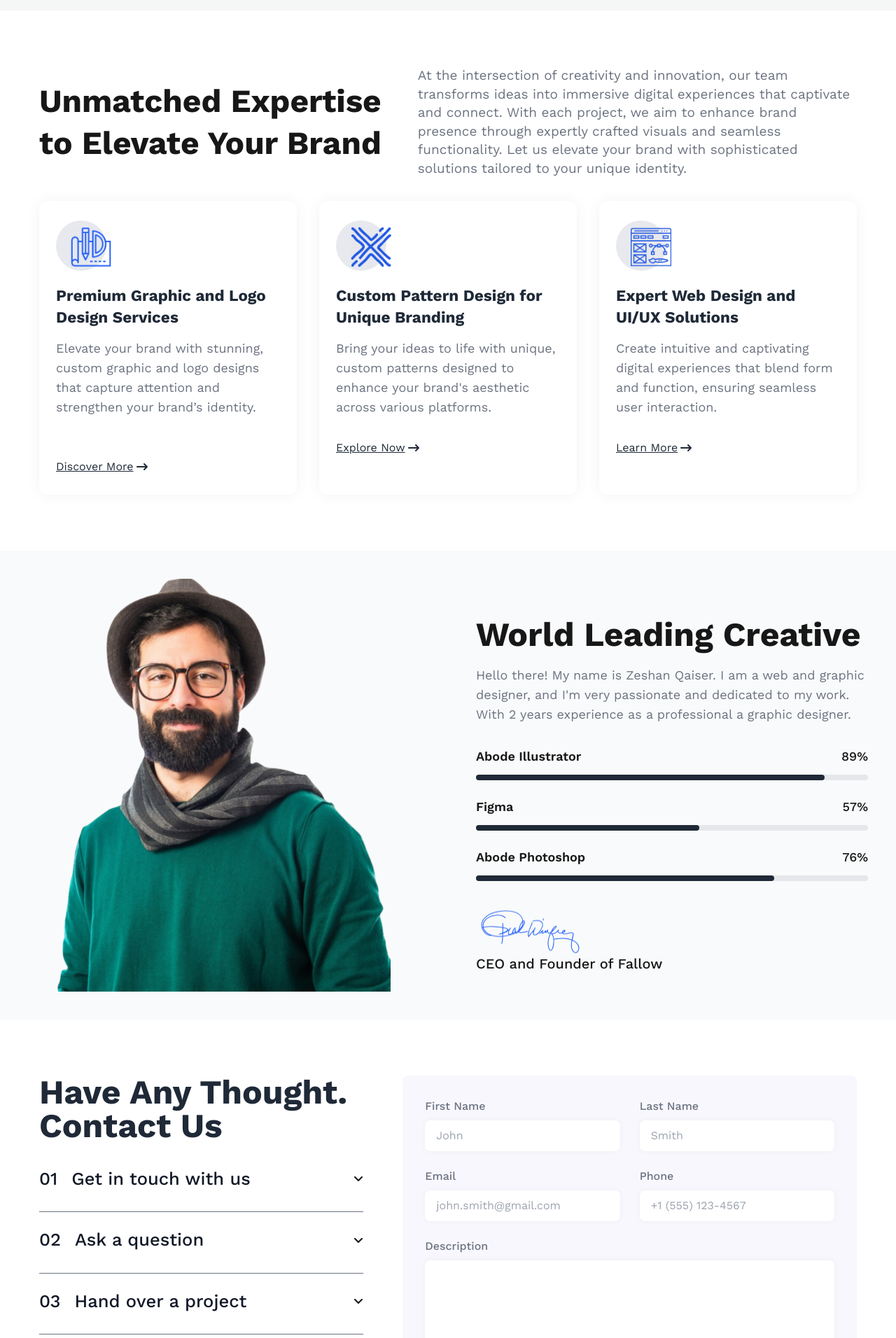
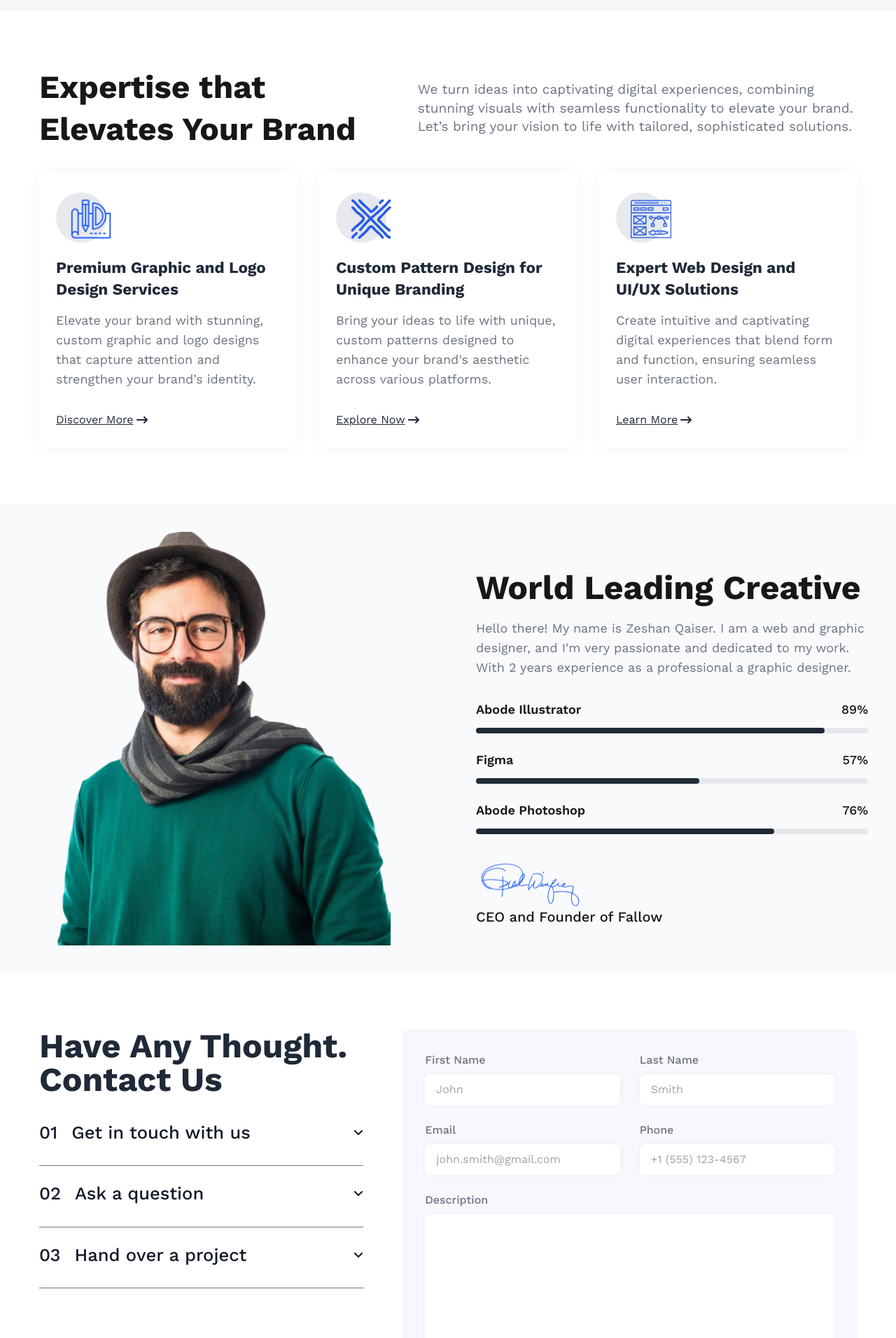
Before and after one commit to MusaZeshan-IT/zeshan-qaiser-portfolio, a Next.js app: page / in a window 1280 px wide. Shown: the part 768-2680 px from the top of the page at 70% size. Built offline with nearby package versions, Linux system fonts and the light colour scheme.

Commit message:
The website is now completely responsive.

```diff
--- a/app/components/Contact.jsx
+++ b/app/components/Contact.jsx
@@ -18,84 +18,38 @@ const Contact = () => {
                     Have Any Thought. <br className='lg:block hidden' /> Contact Us
                 </h2>
                 <div className='flex flex-col gap-5 mt-8'>
-                    {/* Get in touch with us */}
-                    <div>
+
+                    {/* Reusable Dropdown Section */}
+                    {[
+                        { title: "Get in touch with us", content: "We're here to answer your questions and help with any inquiries you may have." },
+                        { title: "Ask a question", content: "Got something on your mind? Feel free to ask us anything, and we'll get back to you shortly." },
+                        { title: "Hand over a project", content: "Ready to get started on your next big project? Let us know how we can support you from start to finish." }
+                    ].map((section, index) => (
+                        <div key={index}>
                             <div
-                            className='flex items-center justify-between border-b border-gray-500 pb-7 cursor-pointer'
-                            onClick={() => toggleSection(1)}
+                                className='flex justify-between items-center border-b border-gray-500 pb-7 cursor-pointer'
+                                onClick={() => toggleSection(index + 1)}
                             >
-                            <h3 className='text-gray-900 font-medium text-[25.5px]'>
-                                <span className='me-5'>01</span>
-                                Get in touch with us
+                                <h3 className='text-gray-900 font-medium xs:text-[25.5px] text-[23.5px]'>
+                                    <span className='xs:me-5 2xs-custom:me-4 me-3'>{`0${index + 1}`}</span>
+                                    {section.title}
                                 </h3>
                                 <FontAwesomeIcon
-                                icon={openSection === 1 ? faAngleUp : faAngleDown}
+                                    icon={openSection === index + 1 ? faAngleUp : faAngleDown}
                                     height={18}
-                                className='ml-3'
+                                    className='xs:ml-3 ml-2'
                                 />
                             </div>
-                        {openSection === 1 && (
-                            <div className='overflow-hidden transition-all duration-500 ease-in-out mt-3 text-gray-600'>
-                                <p className='text-[17px] leading-[1.4]'>
-                                    We're here to answer your questions and assist you with any inquiries. Reach out to us
-                                    through the form and let's start a conversation. We value meaningful connections and are
-                                    always eager to hear from you!
+                            <div
+                                className={`overflow-hidden transition-[max-height] duration-500 ease-in-out ${openSection === index + 1 ? 'max-h-60' : 'max-h-0'
+                                    }`}
+                            >
+                                <p className='text-[17px] leading-[1.4] text-gray-600 mt-3 px-2 py-4'>
+                                    {section.content}
                                 </p>
                             </div>
-                        )}
                         </div>
-
-                    {/* Ask a question */}
-                    <div>
-                        <div
-                            className='flex items-center justify-between border-b border-gray-500 pb-7 cursor-pointer'
-                            onClick={() => toggleSection(2)}
-                        >
-                            <h3 className='text-gray-900 font-medium text-[25.5px]'>
-                                <span className='me-5'>02</span>
-                                Ask a question
-                            </h3>
-                            <FontAwesomeIcon
-                                icon={openSection === 2 ? faAngleUp : faAngleDown}
-                                height={18}
-                                className='ml-3'
-                            />
-                        </div>
-                        {openSection === 2 && (
-                            <div className='overflow-hidden transition-all duration-500 ease-in-out mt-3 text-gray-600'>
-                                <p className='text-[17px] leading-[1.4]'>
-                                    Got something on your mind? Whether it's about our services or anything else, ask away!
-                                    We're here to provide clear, thoughtful responses to help you make informed decisions.
-                                </p>
-                            </div>
-                        )}
-                    </div>
-
-                    {/* Hand over a project */}
-                    <div>
-                        <div
-                            className='flex items-center justify-between border-b border-gray-500 pb-7 cursor-pointer'
-                            onClick={() => toggleSection(3)}
-                        >
-                            <h3 className='text-gray-900 font-medium text-[25.5px]'>
-                                <span className='me-5'>03</span>
-                                Hand over a project
-                            </h3>
-                            <FontAwesomeIcon
-                                icon={openSection === 3 ? faAngleUp : faAngleDown}
-                                height={18}
-                                className='ml-3'
-                            />
-                        </div>
-                        {openSection === 3 && (
-                            <div className='overflow-hidden transition-all duration-500 ease-in-out mt-3 text-gray-600'>
-                                <p className='text-[17px] leading-[1.4]'>
-                                    Ready to get started on your next big project? Hand it over to us, and we'll ensure it
-                                    gets the attention it deserves. Let's build something amazing together.
-                                </p>
-                            </div>
-                        )}
-                    </div>
+                    ))}
                 </div>
             </div>
 
@@ -133,6 +87,6 @@ const Contact = () => {
             </div>
         </div>
     );
-}
+};
 
 export default Contact;
--- a/app/components/Services.jsx
+++ b/app/components/Services.jsx
@@ -9,59 +9,59 @@ import WDIcon from '../../public/icons/wd-icon.png';
 const Services = () => {
     return (
         <div className='2xl:px-20 xl-custom:px-16 xl:px-14 lg-custom:px-12 lg:px-10 md-custom:px-8 md:px-6 px-4'>
-            <div className='w-full flex items-center xl:gap-x-12 lg-custom:gap-x-10 gap-x-8'>
-                <h1 className='xl:w-[44%] lg-custom:w-[46%] w-[48%] font-bold xl:text-[46px] lg-custom:text-[42px] text-[38px] leading-[1.3]'>
-                    Unmatched Expertise to Elevate Your Brand
+            <div className='w-full flex lg:flex-row flex-col lg:items-center xl:gap-x-12 lg-custom:gap-x-10 gap-x-8 gap-y-3'>
+                <h1 className='xl:w-[44%] lg-custom:w-[46%] lg:w-[48%] font-bold xl:text-[46px] lg-custom:text-[42px] lg:text-[38px] md:text-[34px] text-[30px] leading-[1.3]'>
+                    Expertise that Elevates Your Brand
                 </h1>
-                <p className='xl:w-[56%] lg-custom:w-[54%] w-[52%] text-gray-500 lg-custom:text-[19px] text-[17px] leading-[1.4]'>
-                    At the intersection of creativity and innovation, our team transforms ideas into immersive digital experiences that captivate and connect. With each project, we aim to enhance brand presence through expertly crafted visuals and seamless functionality. Let us elevate your brand with sophisticated solutions tailored to your unique identity.
+                <p className='xl:w-[56%] lg-custom:w-[54%] lg:w-[52%] text-gray-500 lg-custom:text-[19px] lg:text-[17px] text-lg leading-[1.4]'>
+                    We turn ideas into captivating digital experiences, combining stunning visuals with seamless functionality to elevate your brand. Let’s bring your vision to life with tailored, sophisticated solutions.
                 </p>
             </div>
 
             {/* Static Services Display */}
-            <div className='grid lg:grid-cols-3 grid-cols-2 gap-8 mt-8'>
+            <div className='grid lg:grid-cols-3 md:grid-cols-2 grid-cols-1 xl:gap-8 lg-custom:gap-6 lg:gap-4 gap-8 lg:mt-8 mt-14'>
                 {/* Service 1 */}
-                <div className='bg-white shadow-[0_0_20px_0.1px_rgba(0,0,0,0.05)] rounded-xl py-7 px-6 flex flex-col min-h-[420px] w-full'>
+                <div className='bg-white shadow-[0_0_20px_0.1px_rgba(0,0,0,0.05)] rounded-xl py-7 px-6 flex flex-col min-h-[380px] w-full'>
                     <div className='grid place-items-center bg-[rgb(231,233,238)] rounded-full h-[72px] w-[72px] p-[7px]'>
                         <Image className='relative left-[14px] top-[2px] h-full w-full' width={72} height={72} src={GDIcon} alt="Graphic Design Icon" />
                     </div>
-                    <h2 className='text-gray-800 mt-5 font-bold text-[22.5px] leading-snug'>
+                    <h2 className='text-gray-800 mt-5 font-bold lg-custom:text-[22.5px] lg:text-[20px] md:text-[22.5px] xs:text-[25px] text-[22px] leading-snug'>
                         Premium Graphic and Logo Design Services
                     </h2>
-                    <p className='text-gray-500 text-lg mt-4 flex-grow'>
+                    <p className='text-gray-500 lg-custom:text-lg lg:text-[17px] md:text-lg xs:text-xl text-[18.7px] leading-normal lg-custom:mt-4 lg:mt-3 mt-4'>
                         Elevate your brand with stunning, custom graphic and logo designs that capture attention and strengthen your brand’s identity.
                     </p>
-                    <p className='text-gray-800 mt-8 text-base underline flex gap-x-1 items-center'>
+                    <p className='text-gray-800 mt-8 md:text-base xs:text-lg text-[16.7px] underline flex gap-x-1 items-center'>
                         Discover More
                         <FontAwesomeIcon className='h-4' icon={faArrowRightLong} />
                     </p>
                 </div>
 
                 {/* Service 2 */}
-                <div className='bg-white shadow-[0_0_20px_0.1px_rgba(0,0,0,0.05)] rounded-xl py-7 px-6 min-h-[420px] w-full'>
+                <div className='bg-white shadow-[0_0_20px_0.1px_rgba(0,0,0,0.05)] rounded-xl py-7 px-6 min-h-[380px] w-full'>
                     <div className='grid place-items-center bg-[rgb(231,233,238)] rounded-full h-[72px] w-[72px] p-[7px]'>
                         <Image className='relative left-[14px] top-[2px] h-full w-full' width={72} height={72} src={PDIcon} alt="Pattern Design Icon" />
                     </div>
-                    <h2 className='text-gray-800 mt-5 font-bold text-[22.5px] leading-snug'>Custom Pattern Design for Unique Branding</h2>
-                    <p className='text-gray-500 text-lg mt-4'>
+                    <h2 className='text-gray-800 mt-5 font-bold lg-custom:text-[22.5px] lg:text-[20px] md:text-[22.5px] xs:text-[25px] text-[22px] leading-snug'>Custom Pattern Design for Unique Branding</h2>
+                    <p className='text-gray-500 lg-custom:text-lg lg:text-[17px] md:text-lg xs:text-xl text-[18.7px] leading-normal lg-custom:mt-4 lg:mt-3 mt-4'>
                         Bring your ideas to life with unique, custom patterns designed to enhance your brand's aesthetic across various platforms.
                     </p>
-                    <p className='text-gray-800 mt-8 text-base underline flex gap-x-1 items-center'>
+                    <p className='text-gray-800 mt-8 md:text-base xs:text-lg text-[16.7px] underline flex gap-x-1 items-center'>
                         Explore Now
                         <FontAwesomeIcon className='h-4' icon={faArrowRightLong} />
                     </p>
                 </div>
 
                 {/* Service 3 */}
-                <div className='bg-white shadow-[0_0_20px_0.1px_rgba(0,0,0,0.05)] rounded-xl py-7 px-6 min-h-[420px] w-full'>
+                <div className='bg-white shadow-[0_0_20px_0.1px_rgba(0,0,0,0.05)] rounded-xl py-7 px-6 min-h-[380px] w-full'>
                     <div className='grid place-items-center bg-[rgb(231,233,238)] rounded-full h-[72px] w-[72px] p-[7px]'>
                         <Image className='relative left-[14px] top-[2px] h-full w-full' width={72} height={72} src={WDIcon} alt="Web Design Icon" />
                     </div>
-                    <h2 className='text-gray-800 mt-5 font-bold text-[22.5px] leading-snug'>Expert Web Design and UI/UX Solutions</h2>
-                    <p className='text-gray-500 text-lg mt-4'>
+                    <h2 className='text-gray-800 mt-5 font-bold lg-custom:text-[22.5px] lg:text-[20px] md:text-[22.5px] xs:text-[25px] text-[22px] leading-snug'>Expert Web Design and UI/UX Solutions</h2>
+                    <p className='text-gray-500 lg-custom:text-lg lg:text-[17px] md:text-lg xs:text-xl text-[18.7px] leading-normal lg-custom:mt-4 lg:mt-3 mt-4'>
                         Create intuitive and captivating digital experiences that blend form and function, ensuring seamless user interaction.
                     </p>
-                    <p className='text-gray-800 mt-8 text-base underline flex gap-x-1 items-center'>
+                    <p className='text-gray-800 mt-8 md:text-base xs:text-lg text-[16.7px] underline flex gap-x-1 items-center'>
                         Learn More
                         <FontAwesomeIcon className='h-4' icon={faArrowRightLong} />
                     </p>
```
Also changed, not shown: app/components/About.jsx (+4 -4 lines). Lines whose indentation alone changed are shown as unchanged.
